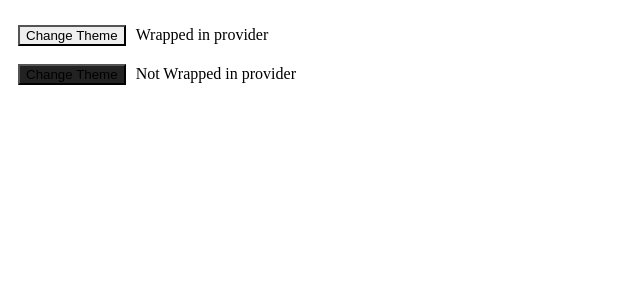
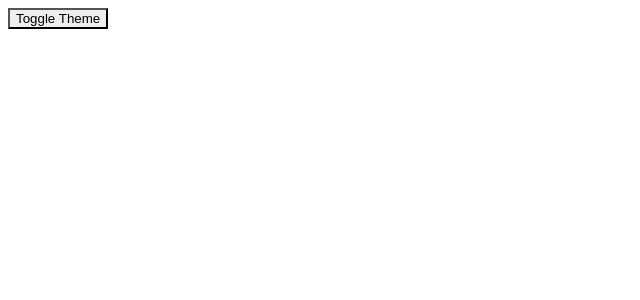
Before and after one commit to rhunce/sandbox, a React (Create React App) app in the folder react_typescript/: page / in a window 1280 px wide. Shown: the top 300 px of the page, without its empty margins (0-640 px from the left). Built offline with nearby package versions, Linux system fonts and the light colour scheme.

Commit message:
Implement toggleTheme to update context from nested component

```diff
--- a/react_typescript/src/react_context_2/components/App.js
+++ b/react_typescript/src/react_context_2/components/App.js
@@ -1,40 +1,31 @@
 import React from 'react';
 import { ThemeContext, themes } from '../themeContext.js';
-import ThemedButton from './ThemedButton.js';
-import Toolbar from './Toolbar.js';
+import Content from './Content.js';
 
 class App extends React.Component {
   constructor(props) {
     super(props);
-    this.state = {
-      theme: themes.light,
-    };
 
     this.toggleTheme = () => {
       this.setState((state) => ({
         theme: state.theme === themes.dark ? themes.light : themes.dark,
       }));
     };
+
+    // State also contains the updater function so it will
+    // be passed down into the context provider
+    this.state = {
+      theme: themes.light,
+      toggleTheme: this.toggleTheme,
+    };
   }
 
   render() {
-    // The ThemedButton button inside the ThemeProvider
-    // uses the theme from state while the one outside uses
-    // the default dark theme
+    // The entire state is passed to the provider
     return (
-      <div style={{ margin: '25px 0 0 10px' }}>
-        <div>
-          <ThemeContext.Provider value={this.state.theme}>
-            <Toolbar changeTheme={this.toggleTheme} />
-          </ThemeContext.Provider>
-          <span style={{ marginLeft: '10px' }}>Wrapped in provider</span>
-        </div>
-        <br />
-        <div>
-          <ThemedButton />
-          <span style={{ marginLeft: '10px' }}>Not Wrapped in provider</span>
-        </div>
-      </div>
+      <ThemeContext.Provider value={this.state}>
+        <Content />
+      </ThemeContext.Provider>
     );
   }
 }
--- /dev/null
+++ b/react_typescript/src/react_context_2/components/Content.js
@@ -0,0 +1,11 @@
+import ThemeTogglerButton from './ThemeTogglerButton.js'
+
+function Content() {
+  return (
+    <div>
+      <ThemeTogglerButton />
+    </div>
+  );
+}
+
+export default Content
--- /dev/null
+++ b/react_typescript/src/react_context_2/components/ThemeTogglerButton.js
@@ -0,0 +1,23 @@
+import { ThemeContext } from '../themeContext.js';
+
+function ThemeTogglerButton() {
+  // The Theme Toggler Button receives not only the theme
+  // but also a toggleTheme function from the context
+  return (
+    <ThemeContext.Consumer>
+      {({ theme, toggleTheme }) => (
+        <button
+          onClick={toggleTheme}
+          style={{
+            backgroundColor: theme.background,
+            color: theme.foreground
+          }}
+        >
+          Toggle Theme
+        </button>
+      )}
+    </ThemeContext.Consumer>
+  );
+}
+
+export default ThemeTogglerButton;
--- a/react_typescript/src/react_context_2/themeContext.js
+++ b/react_typescript/src/react_context_2/themeContext.js
@@ -11,6 +11,7 @@
   },
 };
 
-export const ThemeContext = React.createContext(
-  themes.dark // default value
-);
+export const ThemeContext = React.createContext({
+  theme: themes.dark, // default value
+  toggleTheme: () => {} // default value
+});
```
